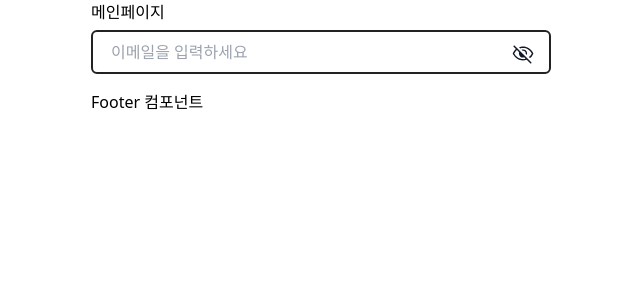
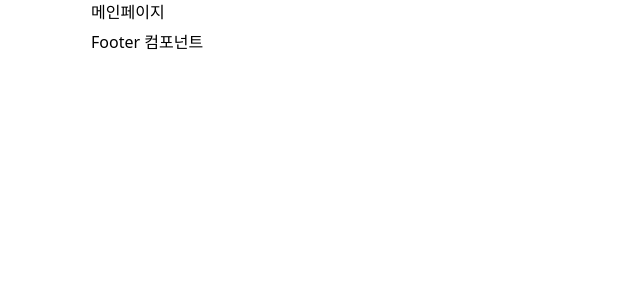
Before and after one commit to modusplant/frontend, a Next.js app: page / in a window 1280 px wide. Shown: the top 300 px of the page, without its empty margins (319-959 px from the left). Built offline with nearby package versions, Linux system fonts and the light colour scheme.

Commit message:
MP-131-refactor: 호버 색상 수정

```diff
--- a/src/app/page.tsx
+++ b/src/app/page.tsx
@@ -1,50 +1,9 @@
-"use client";
-
 import Footer from "@/components/Footer/Footer";
-import { Input } from "@/components/Input/Input";
-import { inputVariants } from "@/components/Input/inputVariants";
-import clsx from "clsx";
-import React, { useState } from "react";
-import { twMerge } from "tailwind-merge";
-
-const isValidEmail = (email: string) => /^[^\s@]+@[^\s@]+\.[^\s@]+$/.test(email);
 
 export default function Home() {
-  const [value, setValue] = useState("");
-  const [isFocused, setIsFocused] = useState(false);
-  const [isHovered, setIsHovered] = useState(false);
-
-  // 🔍 상태 자동 판단
-  const determineStatus = (): StatusType => {
-    if (isFocused) return "active";
-    if (!isFocused && isHovered) return "hover";
-    if (value === "") return "regular";
-    return isValidEmail(value) ? "valid" : "error";
-  };
-
-  type StatusType = "regular" | "hover" | "active" | "error" | "valid";
-
-  const status = determineStatus();
-
   return (
     <div className="mx-auto flex w-full max-w-[500px] flex-col gap-[6px] px-5">
       <h1>메인페이지</h1>
-      <div>
-        <Input
-          value={value}
-          onChange={e => setValue(e.target.value)}
-          onFocus={() => setIsFocused(true)}
-          onBlur={() => setIsFocused(false)}
-          onMouseEnter={() => setIsHovered(true)}
-          onMouseLeave={() => setIsHovered(false)}
-          placeholder="이메일을 입력하세요"
-          className={twMerge(clsx(inputVariants({ status })))}
-          type="password"
-        />
-      </div>
-
-      {/* Hint or Message */}
-      {status === "error" && <p className="text-sm text-red-500">올바른 이메일 형식이 아닙니다</p>}
       <Footer />
     </div>
   );
--- a/src/components/Input/Input.tsx
+++ b/src/components/Input/Input.tsx
@@ -30,7 +30,7 @@ export const Input = ({
   const effectiveType = type === "password" ? (showPassword ? "text" : "password") : type;
 
   return (
-    <div className="relative flex flex-col gap-[6px]">
+    <div className="relative mb-[16px] flex flex-col gap-[2px] tablet:mb-[12px] desktop:mb-[10px]">
       <input
         type={effectiveType}
         className={twMerge(clsx(inputVariants({ status }), className))}
@@ -61,17 +61,17 @@ export const Input = ({
         </button>
       )}
       {status === "error" && errorMsg && (
-        <p className="flex items-center gap-1 text-sm text-red-500">
+        <p className="flex items-center gap-1 pt-2 text-sm text-red-500">
           <span>⚠</span> {errorMsg}
         </p>
       )}
       {status === "warning" && (
-        <p className="flex items-center gap-1 text-sm text-green-600">
+        <p className="flex items-center gap-1 pt-2 text-sm text-green-600">
           {hint && <span className="text-sm text-gray-500">{hint}</span>}
         </p>
       )}
       {status === "valid" && (
-        <p className="flex items-center gap-1 text-sm text-green-600">
+        <p className="flex items-center gap-1 pt-2 text-sm text-green-600">
           <span>✅</span> Valid
         </p>
       )}
--- a/src/components/Input/inputVariants.ts
+++ b/src/components/Input/inputVariants.ts
@@ -2,20 +2,22 @@
 import { VariantProps, cva } from "class-variance-authority";
 
 export const inputVariants = cva(
-  "w-full h-[47px] px-[18px] py-[17px] text-left text-[18px] mb-[16px] rounded-md border-[2px] outline-none transition-all " +
-    "tablet:max-w-full tablet:h-[45px] tablet:px-[18px] tablet:py-[16px] tablet:mb-[12px] tablet:text-[18px] " +
-    "desktop:h-[44px] desktop:px-[18px] desktop:py-[16px] desktop:mb-[10px] desktop:text-[16px]",
+  "w-full h-[47px] px-[18px] py-[17px] text-left text-[18px]  rounded-md border-[2px] outline-none transition-all " +
+    "tablet:max-w-full tablet:h-[45px] tablet:px-[18px] tablet:py-[16px]  tablet:text-[18px] " +
+    "desktop:h-[44px] desktop:px-[18px] desktop:py-[16px] desktop:text-[16px]",
   {
     variants: {
       status: {
-        regular: "border-neutral-900 text-black",
-        active: "border-primary-500 shadow-[2px_2px_6px_0px_rgba(67,178,137,0.3)]",
-        hover: "border-primary-500",
+        regular: "border-neutral-900 text-black hover:border-opacity-60",
+        active:
+          "border-primary-600 shadow-[2px_2px_6px_0px_rgba(67,178,137,0.3)] hover:border-opacity-60",
         error:
-          "border-interaction-error text-interaction-error shadow-[2px_2px_6px_0px_rgba(221,66,88,0.3)]",
-        warning: "border-interaction-warning text-interaction-warning",
-        valid: "border-interaction-success shadow-[2px_2px_6px_0px_rgba(114,200,59,0.3)]",
-        disabled: "border-neutral-600 text-neutral-600 bg-background cursor-not-allowed",
+          "border-interaction-error text-interaction-error shadow-[2px_2px_6px_0px_rgba(221,66,88,0.3)] hover:border-opacity-60",
+        warning: "border-interaction-warning text-interaction-warning hover:border-opacity-60",
+        valid:
+          "border-interaction-success shadow-[2px_2px_6px_0px_rgba(114,200,59,0.3)] hover:border-opacity-60",
+        disabled:
+          "border-neutral-600 text-neutral-600 bg-background cursor-not-allowed hover:border-opacity-60",
       },
     },
     defaultVariants: {
```
